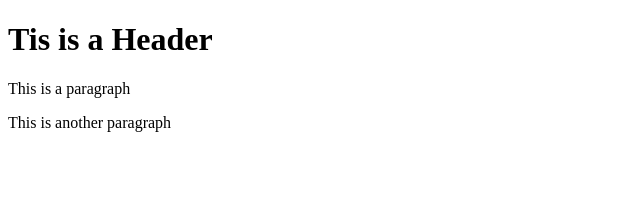
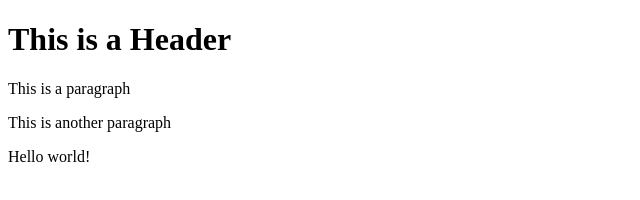
Before and after one commit to Kseckman/git-test, a website: page index.html in a window 1280 px wide. Shown: the whole page, without its empty margins (0-640 px from the left). Drawn offline with Linux system fonts and the light colour scheme.

```diff
--- a/index.html
+++ b/index.html
@@ -7,8 +7,9 @@
     <title>Document</title>
 </head>
 <body>
-    <h1>Tis is a Header</h1>
+    <h1>This is a Header</h1>
     <p>This is a paragraph</p>
     <p>This is another paragraph</p>
+    <p>Hello world!</p>
 </body>
 </html>
```
Also changed, not shown: package.json (added, +24 -0 lines), 2 other files.
